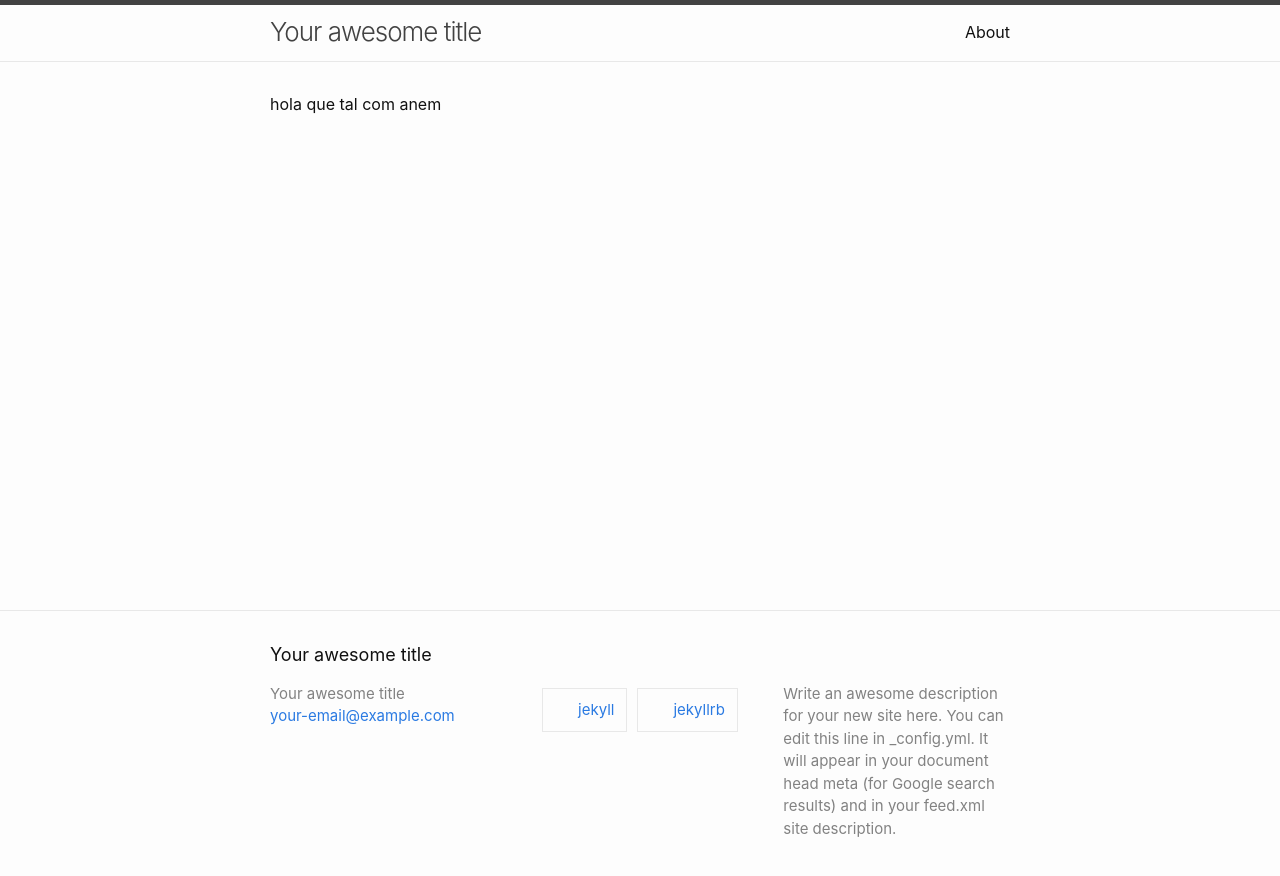
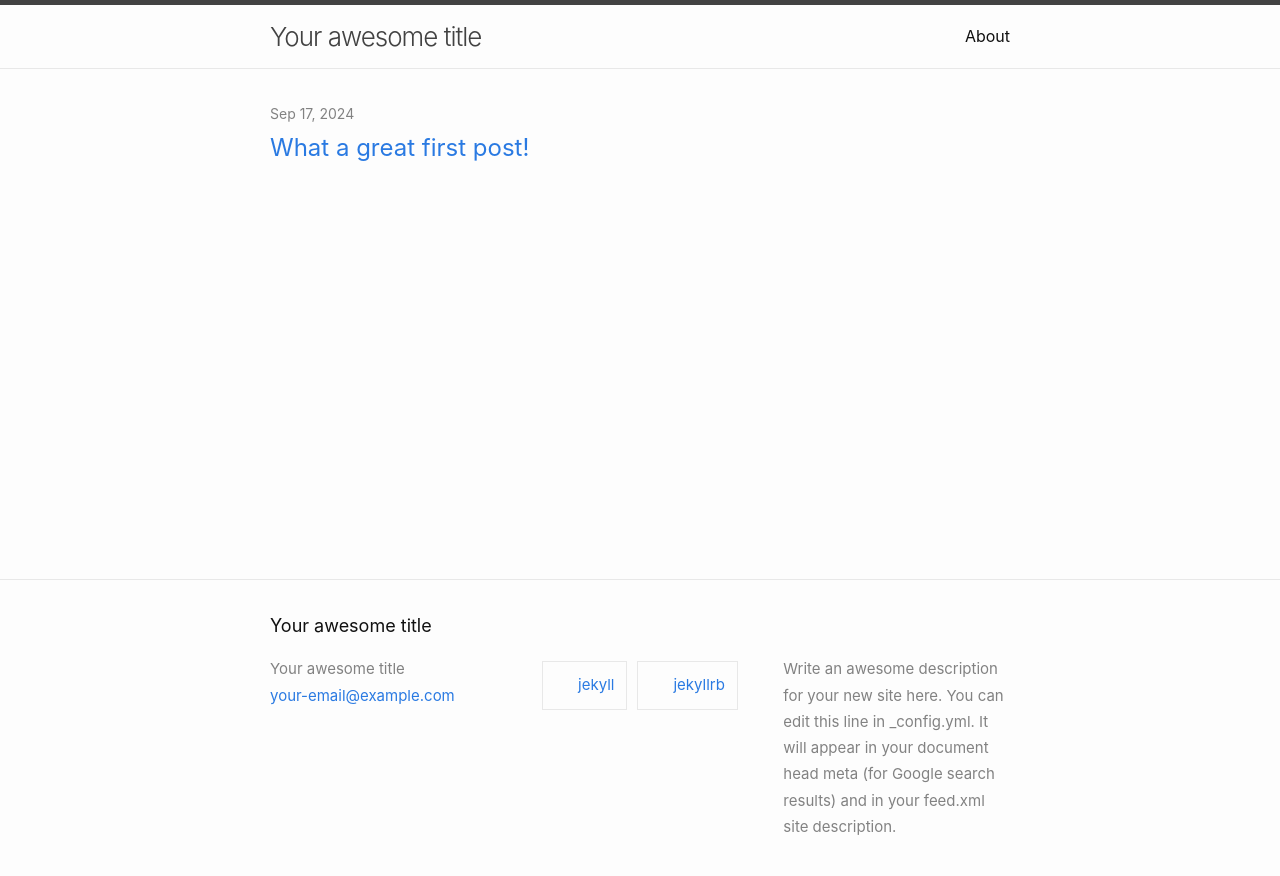
Before and after one commit to tcreusc/Swang, a Jekyll site: the page built from index.md, in a window 1280 px wide. Shown: the top 876 px of the page. Built offline with Jekyll 4.4.1, drawn with Linux system fonts in a browser that asks for light colours.

Commit message:
posts working

```diff
--- a/_layouts/home.html
+++ b/_layouts/home.html
@@ -2,39 +2,60 @@
 layout: base
 ---
 
-{{ content }}
-<!-- <article class="post h-entry" itemscope itemtype="http://schema.org/BlogPosting">
-
-  <header class="post-header">
-    <h1 class="post-title p-name" itemprop="name headline">{{ page.title | escape }}</h1>
-    <p class="post-meta">
-      {%- assign date_format = site.minima.date_format | default: "%b %-d, %Y" -%}
-      <time class="dt-published" datetime="{{ page.date | date_to_xmlschema }}" itemprop="datePublished">
-        {{ page.date | date: date_format }}
-      </time>
-      {%- if page.modified_date -%}
-        ~
-        {%- assign mdate = page.modified_date | date_to_xmlschema -%}
-        <time class="dt-modified" datetime="{{ mdate }}" itemprop="dateModified">
-          {{ mdate | date: date_format }}
-        </time>
-      {%- endif -%}
-      {%- if page.author -%}
-        • {% for author in page.author %}
-          <span itemprop="author" itemscope itemtype="http://schema.org/Person">
-            <span class="p-author h-card" itemprop="name">{{ author }}</span></span>
-            {%- if forloop.last == false %}, {% endif -%}
-        {% endfor %}
-      {%- endif -%}</p>
-  </header>
-
-  <div class="post-content e-content" itemprop="articleBody">
-    {{ content }}
-  </div>
-
-  {%- if site.disqus.shortname -%}
-    {%- include disqus_comments.html -%}
+<div class="home">
+  {%- if page.title -%}
+    <h1 class="page-heading">{{ page.title }}</h1>
   {%- endif -%}
 
-  <a class="u-url" href="{{ page.url | relative_url }}" hidden></a>
-</article> -->
+  {{ content }}
+
+
+  {% if site.paginate %}
+    {% assign posts = paginator.posts %}
+  {% else %}
+    {% assign posts = site.posts %}
+  {% endif %}
+
+
+  {%- if posts.size > 0 -%}
+    {%- if page.list_title -%}
+      <h2 class="post-list-heading">{{ page.list_title }}</h2>
+    {%- endif -%}
+    <ul class="post-list">
+      {%- assign date_format = site.minima.date_format | default: "%b %-d, %Y" -%}
+      {%- for post in posts -%}
+      <li>
+        <span class="post-meta">{{ post.date | date: date_format }}</span>
+        <h3>
+          <a class="post-link" href="{{ post.url | relative_url }}">
+            {{ post.title | escape }}
+          </a>
+        </h3>
+        {%- if site.show_excerpts -%}
+          {{ post.excerpt }}
+        {%- endif -%}
+      </li>
+      {%- endfor -%}
+    </ul>
+
+    {% if site.paginate %}
+      <div class="pager">
+        <ul class="pagination">
+        {%- if paginator.previous_page %}
+          <li><a href="{{ paginator.previous_page_path | relative_url }}" class="previous-page">{{ paginator.previous_page }}</a></li>
+        {%- else %}
+          <li><div class="pager-edge">•</div></li>
+        {%- endif %}
+          <li><div class="current-page">{{ paginator.page }}</div></li>
+        {%- if paginator.next_page %}
+          <li><a href="{{ paginator.next_page_path | relative_url }}" class="next-page">{{ paginator.next_page }}</a></li>
+        {%- else %}
+          <li><div class="pager-edge">•</div></li>
+        {%- endif %}
+        </ul>
+      </div>
+    {%- endif %}
+
+  {%- endif -%}
+
+</div>
--- a/_sass/_main.scss
+++ b/_sass/_main.scss
@@ -1,6 +1,5 @@
 html {
   font-size: $base-font-size;
-  color: $holaaa;
 }
 
 /**
--- a/_sass/auto.scss
+++ b/_sass/auto.scss
@@ -3,8 +3,9 @@
 // Default color scheme settings
 // These are overridden in classic.css and dark.scss
 
-$color-scheme-auto: true !default;
-$color-scheme-dark: false !default;
+
+$color-scheme-auto: false;
+$color-scheme-dark: false;
 
 
 // Light mode
--- a/_sass/initialize.scss
+++ b/_sass/initialize.scss
@@ -1,14 +1,13 @@
 @charset "utf-8";
 
 // Define defaults for each variable.
-$holaaa : blue;
 
 $base-font-family: -apple-system, system-ui, BlinkMacSystemFont, "Segoe UI", "Segoe UI Emoji", "Segoe UI Symbol", "Apple Color Emoji", Roboto, Helvetica, Arial, sans-serif !default;
 $code-font-family: "Menlo", "Inconsolata", "Consolas", "Roboto Mono", "Ubuntu Mono", "Liberation Mono", "Courier New", monospace;
 $base-font-size:   16px !default;
 $base-font-weight: 400 !default;
 $small-font-size:  $base-font-size * 0.875 !default;
-$base-line-height: 1.5 !default;
+$base-line-height: 1.75 !default;
 
 $spacing-unit:     30px !default;
 
--- a/index.markdown
+++ /dev/null
@@ -1,5 +0,0 @@
----
-layout: home
----
-
-hola que tal com anem
```
Also changed, not shown: _layouts/post.html (+31 -2 lines), _posts/2024-09-17-welcome-to-swan.md (added, +15 -0 lines), index.md (added, +3 -0 lines).
